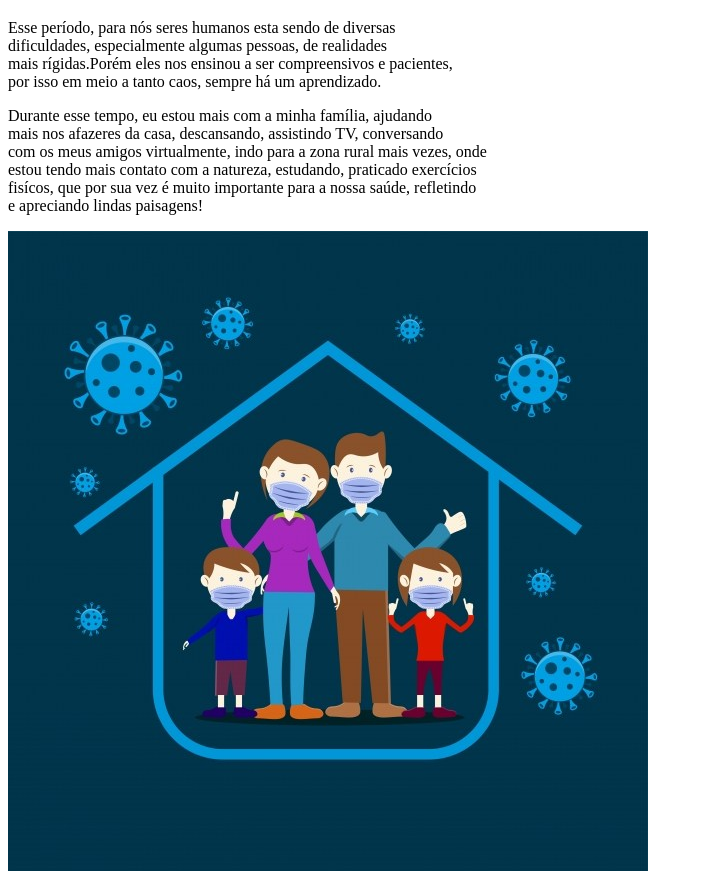
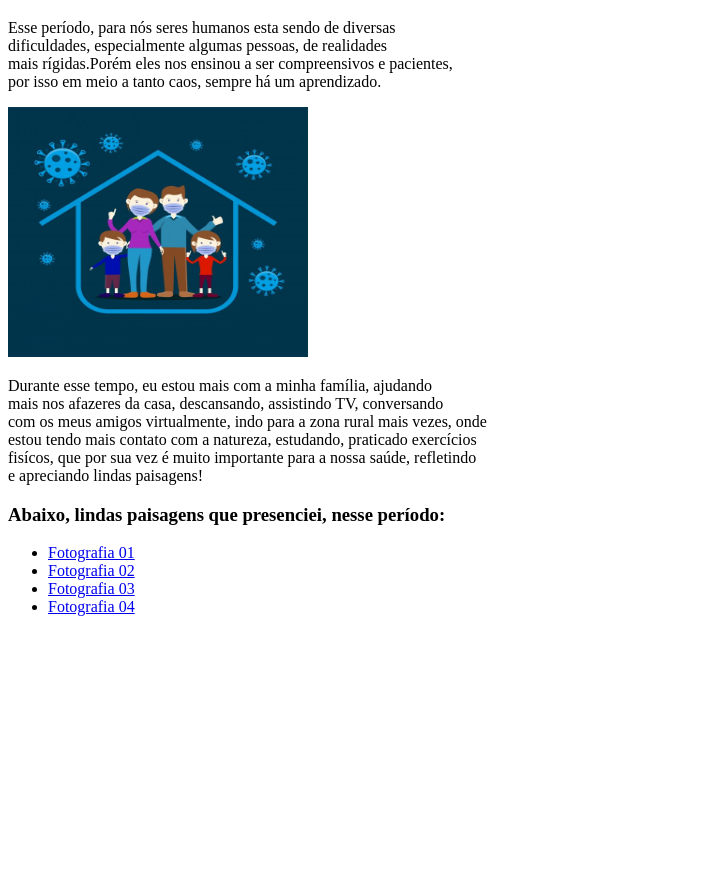
Before and after one commit to duda0904/quarentena, a plain HTML site: page index.html in a window 1280 px wide. Shown: the part 61-944 px from the top of the page, without its empty margins (0-703 px from the left). After the commit the page ends 800 px from the top, so only its background shows below. Drawn offline with Linux system fonts and the light colour scheme.

Commit message:
iserindo fotografias

```diff
--- a/index.html
+++ b/index.html
@@ -14,6 +14,9 @@
         dificuldades, especialmente algumas pessoas, de realidades <br>
         mais rígidas.Porém eles nos ensinou a ser compreensivos e pacientes, <br>
         por isso em meio a tanto caos, sempre há um aprendizado. <br>
+    </section>
+           <img src="isolamento.jpg" alt="" width="300" height="250">
+
       <section class="texto" id= "texto-sobre mim">
       <p>Durante esse tempo, eu estou mais com a minha família, ajudando <br>
        mais nos afazeres da casa, descansando, assistindo TV, conversando <br>
@@ -21,15 +24,18 @@
        estou tendo mais contato com a natureza, estudando, praticado exercícios <br>
       fisícos, que por sua vez é muito importante para a nossa saúde, refletindo <br>
      e apreciando lindas paisagens! </p>
-               <img src="isolamento.jpg" alt="">
+    </section>
 
-
-
-
-
-
-
-
+    <section class="links" id="fotografias">
+     <nav>
+         <h3>Abaixo, lindas paisagens que presenciei, nesse período:</h3>
+         <ul>
+             <li> <a href="solr.jpg">Fotografia 01</a></li>
+             <li> <a href="solr2.jpg">Fotografia 02</a></li>
+             <li> <a href="solc.jpg">Fotografia 03</a></li>
+             <li> <a href="solc2.jpg">Fotografia 04</a></li>
+         </ul>
+     </nav>
     </section>
 
 </body>
```
Lines whose indentation alone changed are shown as unchanged.
